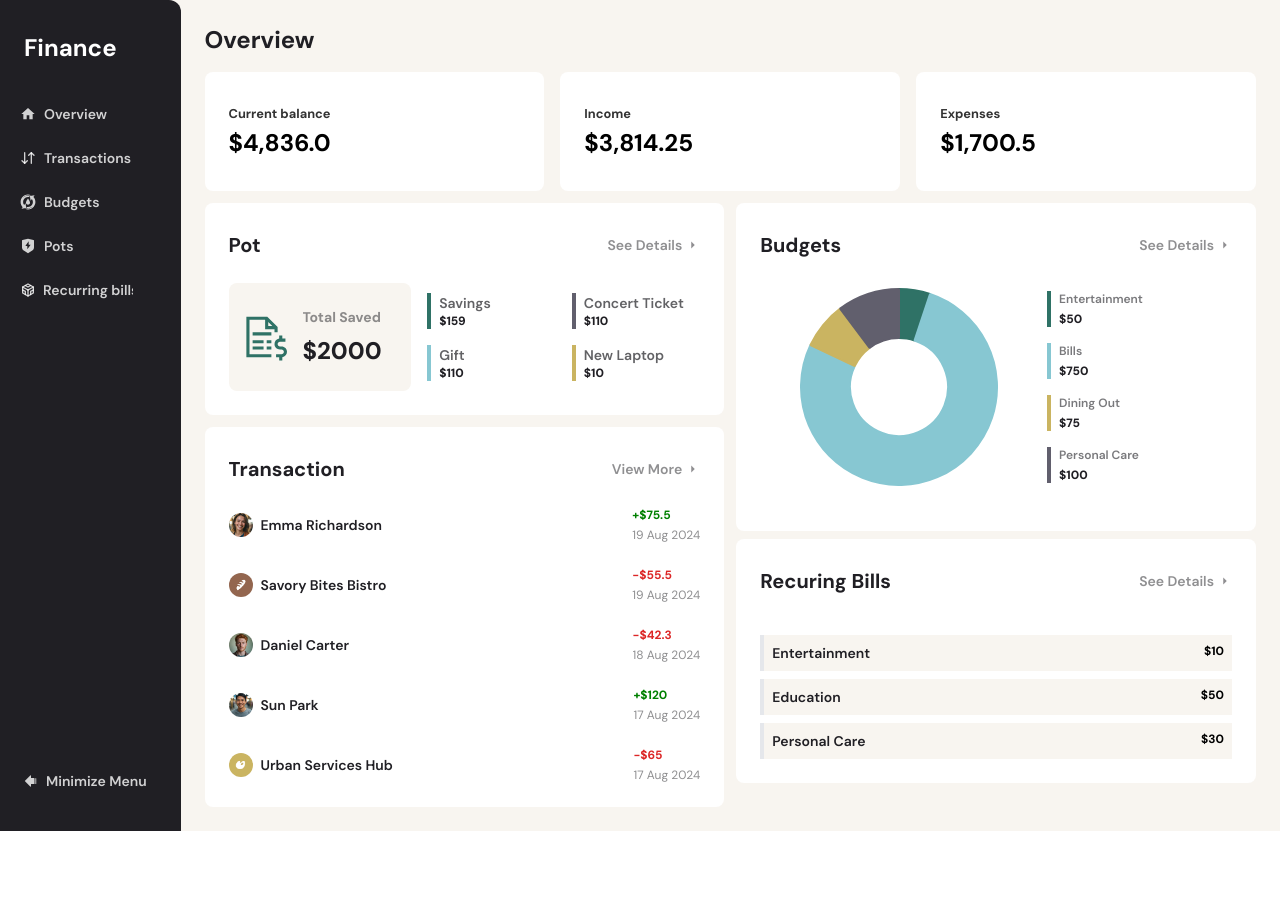
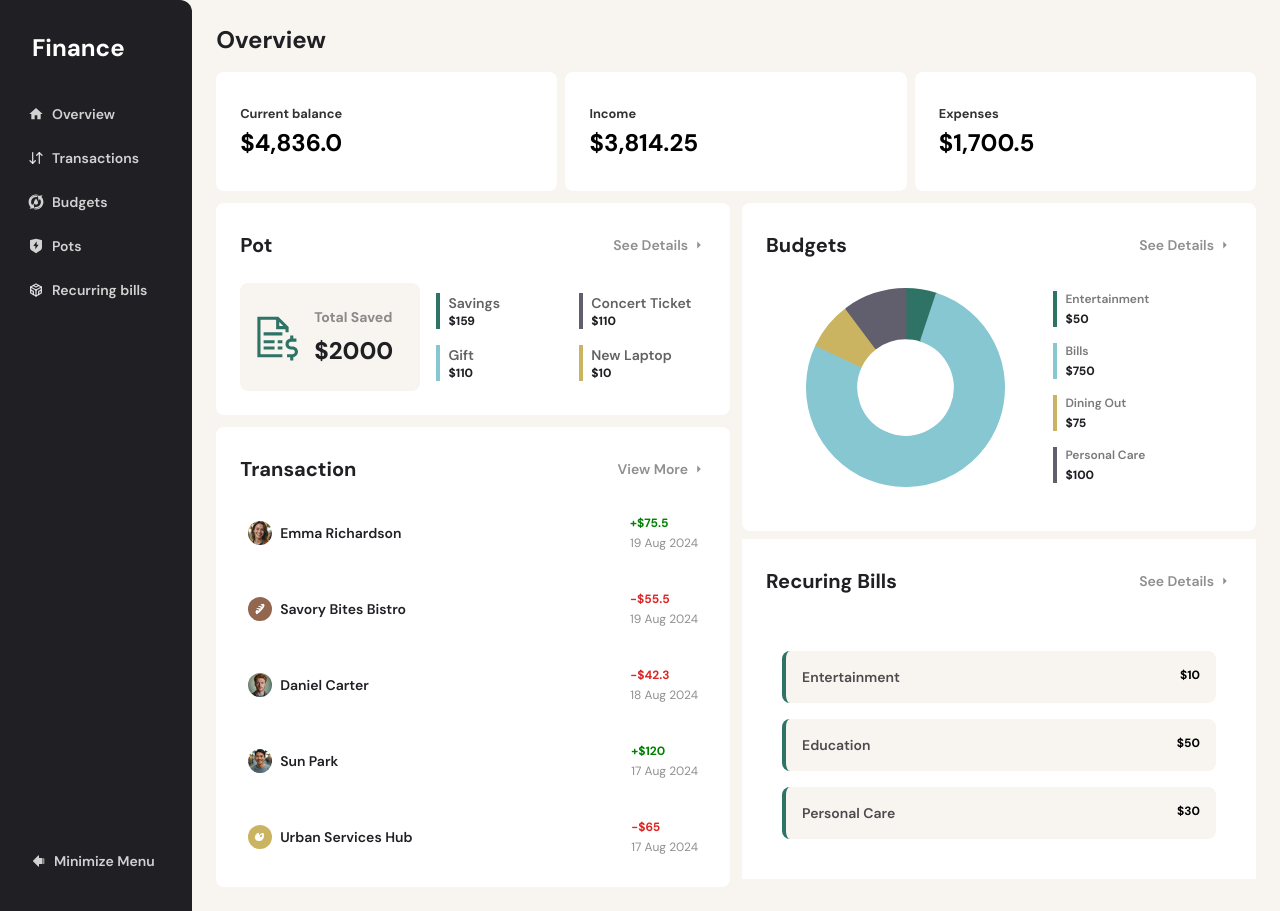
Before and after one commit to SandyAbasman/Personal-finance-app, a React (Vite) app: page / in a window 1280 px wide. Before the commit the page ends 831 px from the top, so only its background shows below. Built offline with nearby package versions, Linux system fonts and the light colour scheme.

Commit message:
fixed sidebar

```diff
--- a/src/component/BudgetBox.jsx
+++ b/src/component/BudgetBox.jsx
@@ -17,7 +17,7 @@ export default function BudgetBox() {
       <UpperBox title="Budgets" leftText="See Details" />
 
       <div className="gap-10 flex flex-row justify-between items-center py-4 px-10">
-        <div className=" w-2/3 h-full  ">
+        <div className=" w-[70%] h-full  ">
           <Doughnut
             data={{
               labels: data.budgets.map((name) => name.category),
--- a/src/component/RecurringBills.jsx
+++ b/src/component/RecurringBills.jsx
@@ -4,26 +4,25 @@ import data from '../utilis/data.json'
 
 function RecurringBills() {
   return (
-    <div className="flex  h-full w-full flex-col justify-start gap-10  bg-white  p-6 rounded-lg">
+    <div className="flex  h-full w-full flex-col justify-start gap-10  bg-white  p-6 ">
       <UpperBox title="Recuring Bills" leftText="See Details" />
 
-      <div className="flex flex-col gap-2 ">
+      <div className="flex flex-col gap-4 p-4 ">
         {data.transactions.slice(0, 18).map((trans) => {
           return (
             trans.recurring && (
               <div
                 key={trans.name}
-                className={`flex justify-between item-center sm:gap-1 border-l-4  p-2 flex-row bg-background `}
+                className={`flex justify-between item-center sm:gap-1 border-l-4 border-green  p-4 rounded-lg flex-row bg-background `}
               >
                 <div className="flex flex-row justify-start gap-2 items-center ">
-                  <p className="text-nowrap text-sm text-blue font-semibold">{trans.category}</p>
+                  <p className="text-nowrap text-sm text-blue/80 font-semibold">{trans.category}</p>
                 </div>
 
-                <div className="flex flex-col justify-start items-start md:gap-1 ">
+                <div className="flex flex-col justify-start items-start  md:gap-1 ">
                   <p className={`text-xs font-bold `}>
                     {trans.amount > 0 ? `$${Math.abs(trans.amount)}` : `$${Math.abs(trans.amount)}`}
                   </p>
-                  <p className="text-xs text-blue/50"></p>
                 </div>
               </div>
             )
--- a/src/component/Sidebar.jsx
+++ b/src/component/Sidebar.jsx
@@ -13,9 +13,9 @@ function NavLink({ icon, text }) {
   let currentpath = pathname === '/' ? 'Overview' : pathname.substring(1)
   return (
     <div
-      className={`${text?.toLowerCase() == currentpath && 'bg-white text-blue'} flex flex-rol gap-2 hover:cursor-pointer justify-start items-center py-2 pr-8 pl-3 font-semibold hover:rounded-tr-md hover:rounded-br-md  hover:bg-white hover:text-blue`}
+      className={`${text?.toLowerCase() == currentpath && '  bg-white border-l-4 border-green text-blue'} flex flex-rol gap-2 hover:cursor-pointer justify-start items-center py-2 pr-10 hover:border-l-4 hover:border-green pl-3 font-semibold hover:rounded-tr-md hover:rounded-br-md  hover:bg-white hover:text-blue`}
     >
-      <span className="">{icon}</span>
+      <span className=" ">{icon}</span>
       <p className="text-sm text-nowrap">{text}</p>
     </div>
   )
@@ -31,10 +31,10 @@ export default function Sidebar() {
   return isOpen ? (
     <div
       className={
-        'w-full h-full py-4 pb-8 px-2 flex  flex-col justify-between items-start bg-blue rounded-tr-xl text-white'
+        'w-full h-full py-4 pb-8 px-4  flex  flex-col justify-between items-start bg-blue rounded-tr-xl text-white'
       }
     >
-      <div className=" w-[100%] font-light flex flex-col pr-2 gap-2   text-white/80">
+      <div className=" font-light flex flex-col pr-2 gap-2   text-white/80">
         {/* logo */}
         <h2 className="text-2xl p-4 text-white font-bold mb-2">Finance</h2>
         {/* Navigation links */}
@@ -66,7 +66,7 @@ export default function Sidebar() {
       </div>
     </div>
   ) : (
-    <div className="w-16 h-full py-16 pb-8 px-1  flex  flex-col justify-between items-start bg-blue rounded-tr-xl text-white">
+    <div className=" h-full py-16 pb-8 px-1  flex  flex-col justify-between items-start bg-blue rounded-tr-xl text-white">
       <div className=" w-[100%] font-light flex flex-col pr-2 gap-4   text-white/80">
         <Link to="/">
           <NavLink icon={<MdHome />} />
--- a/src/component/Transaction.jsx
+++ b/src/component/Transaction.jsx
@@ -10,7 +10,7 @@ export default function Transaction() {
 
       {data.transactions.slice(0, 5).map((trans) => {
         return (
-          <div key={trans.name} className="flex justify-between item-center sm:gap-2 flex-row">
+          <div key={trans.name} className="flex justify-between item-center sm:gap-2 p-2 flex-row">
             <div className="flex flex-row justify-start gap-2 items-center">
               <img className="w-6 h-6 rounded-full" src={trans.avatar} alt={trans.name} />
               <p className="text-nowrap text-sm text-blue font-semibold">{trans.name}</p>
--- a/src/pages/overview.jsx
+++ b/src/pages/overview.jsx
@@ -10,7 +10,7 @@ export default function Overview() {
   return (
     <div className="w-full h-auto flex flex-col gap-3 p-4">
       <h2 className="text-blue font-bold mb-1  text-2xl">Overview</h2>
-      <div className="  w-full h-auto flex md:flex-nowrap justify-between gap-4 md:flex-row  flex-col ">
+      <div className="  w-full h-auto flex md:flex-nowrap justify-between gap-2 md:flex-row  flex-col ">
         <Balance heading="Current balance" amount={data.balance.current} />
         <Balance heading="Income" amount={data.balance.income} />
         <Balance heading="Expenses" amount={data.balance.expenses} />
```
